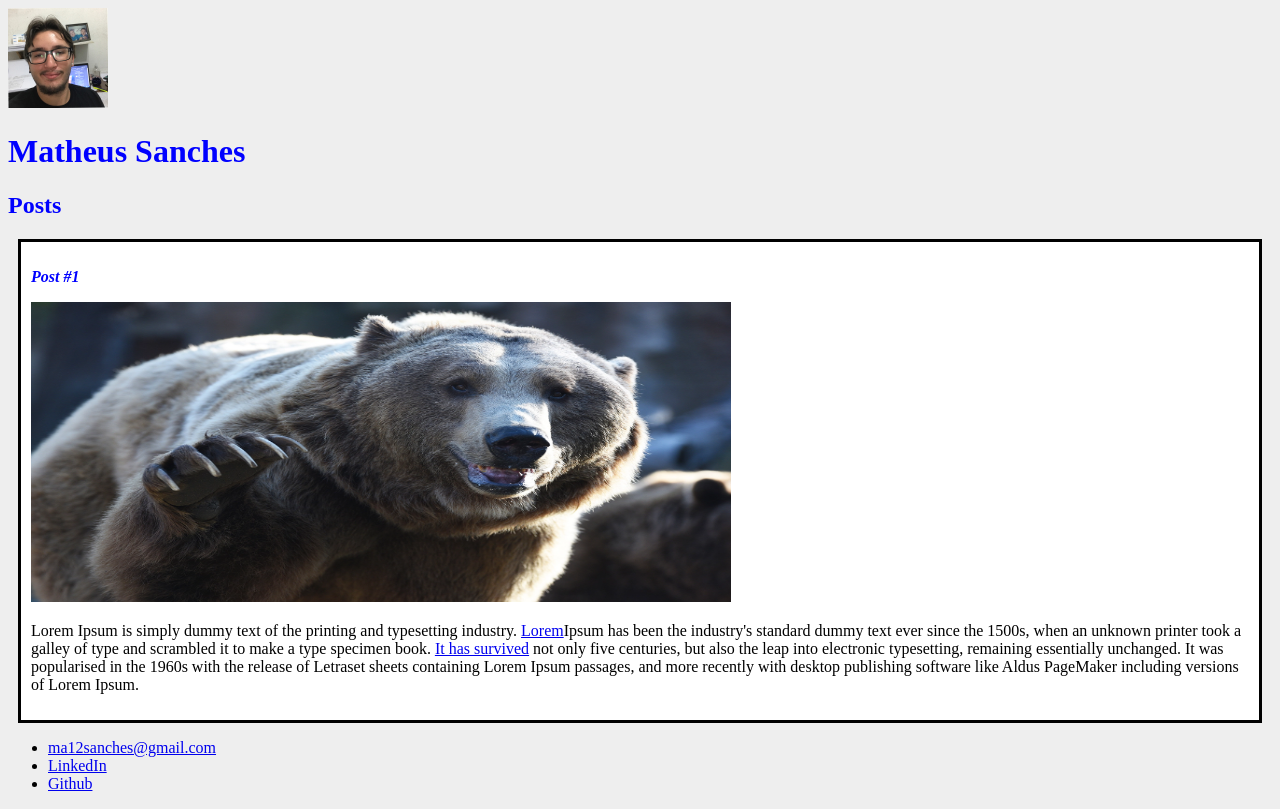
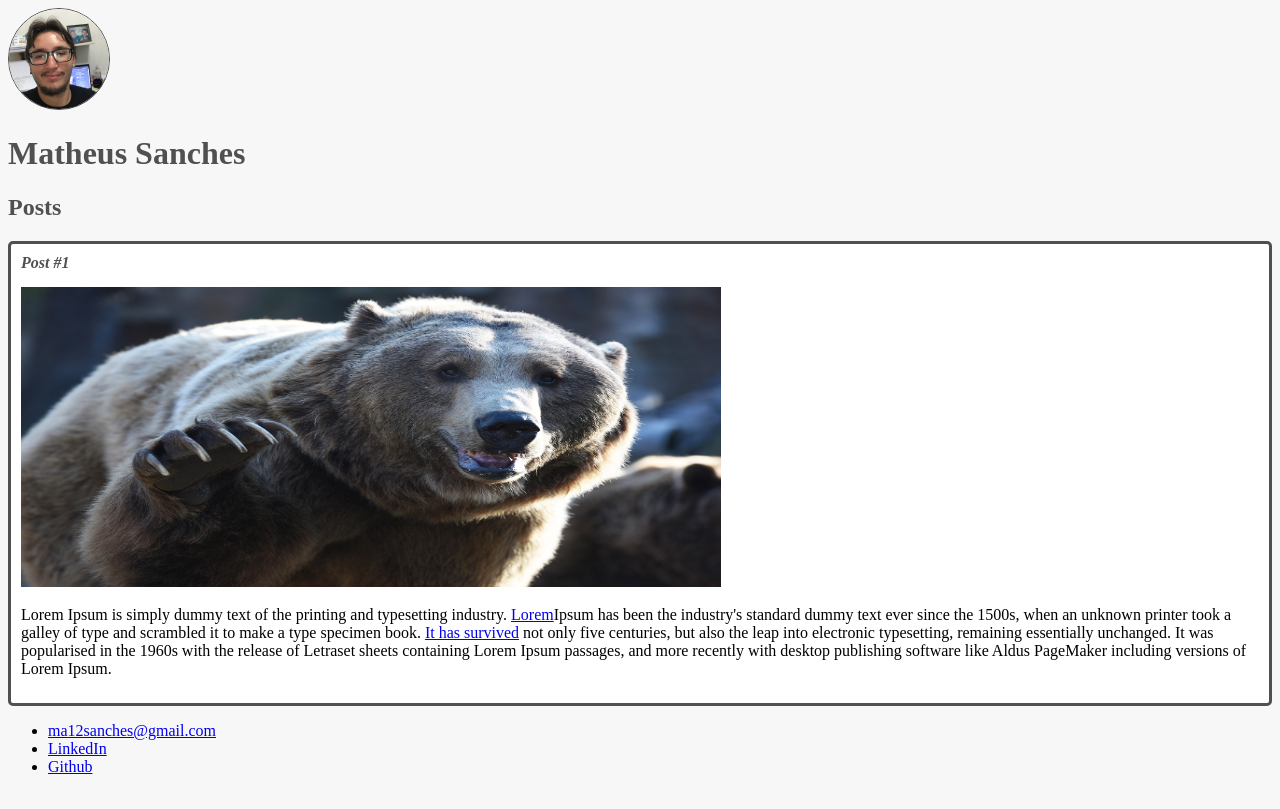
Before and after one commit to MatheusSanches02/Santander-Bootcamp, a plain HTML site: page 01-HTML-Class/index.html in a window 1280 px wide. Drawn offline with Linux system fonts and the light colour scheme.

Commit message:
Margin e Border

```diff
--- a/01-HTML-Class/index.html
+++ b/01-HTML-Class/index.html
@@ -19,7 +19,7 @@
                     <h3 class="post_title">Post #1</h3>
                     <img src="urso.jpg" alt="Imagem de um urso pardo" class="post_img">
                 </header>
-                <p>
+                <p class="post_content">
                     Lorem Ipsum is simply dummy text of the printing and typesetting industry.
                     <a href="https://www.linkedin.com/in/matheus-sanches-barreiros-96a022207/" target="_blank">Lorem</a>Ipsum has been the industry's standard dummy text ever since the 1500s, when an unknown printer took a galley of type and scrambled it to make a type specimen book. <a href="mailto:matheus@gmail.com">It has survived</a> not only five centuries, but also the leap into electronic typesetting, remaining essentially unchanged. It was popularised in the 1960s with the release of Letraset sheets containing Lorem Ipsum passages, and more recently with desktop publishing software like Aldus PageMaker including versions of Lorem Ipsum.
                 </p>
--- a/01-HTML-Class/style.css
+++ b/01-HTML-Class/style.css
@@ -1,29 +1,40 @@
 body{
-    background-color: #eee;
+    background-color: #f7f7f7;
 }
 
 #title, .subtitle, .post_title{
-    color:#0000ff;
+    color:#505050;
 }
 
 .post_title{
     font-size: 16px;
     font-style: italic;
+    margin: 0;
+    margin-bottom: 15px;
 }
 
 #img_perfil{
     width: 100px;
     height: 100px;
+    border-radius: 50%;
+    border: 1px solid #505050;
 }
 
 .post_img{
     width: 700px;
     height: 300px;
+    margin-bottom: 15px;
 }
 
 .post{
     background-color: #FFF;
     padding: 10px;
-    border: 3px solid #000;
-    margin: 10px;
+    border: 3px solid  #505050;
+    margin-bottom: 15px;
+    border-radius: 5px;
 }
+
+.post_content{
+    margin: 0;
+    margin-bottom: 15px;
+}
```
